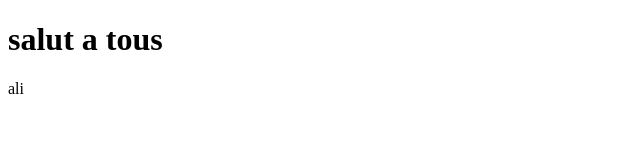
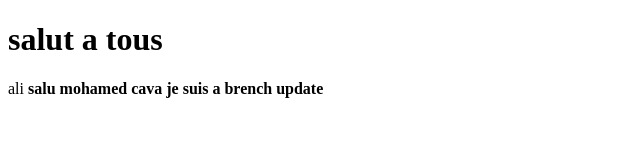
Before and after one commit to ANWAR-MOHAED/test, a plain HTML site: page index.html in a window 1280 px wide. Shown: the whole page, without its empty margins (0-640 px from the left). Drawn offline with Linux system fonts and the light colour scheme.

Commit message:
branch update

```diff
--- a/index.html
+++ b/index.html
@@ -9,5 +9,7 @@
 
     <h1>salut a tous </h1>
     ali
+
+    <b>salu mohamed cava je suis a brench update</b>
 </body>
 </html>
```
